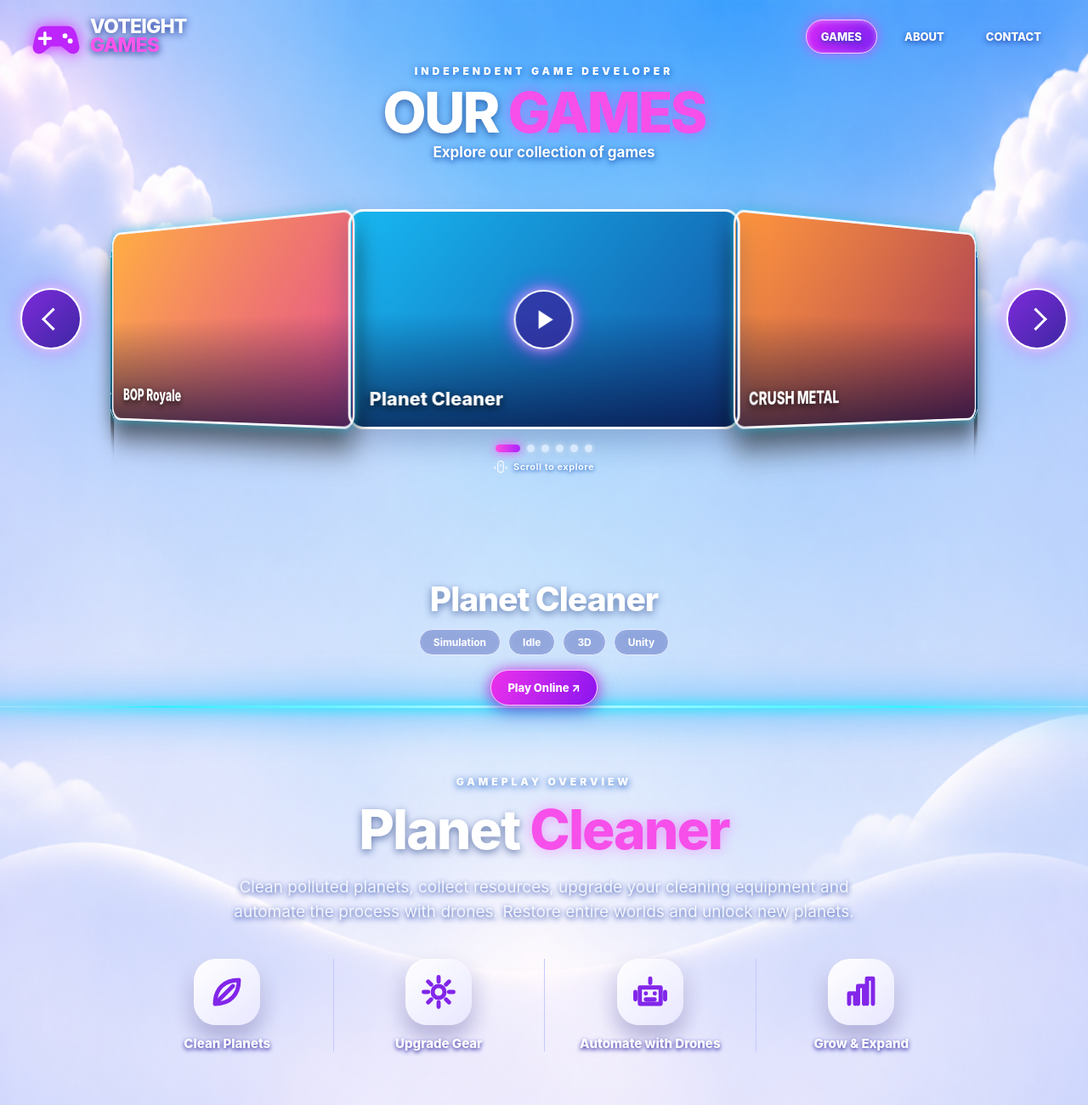
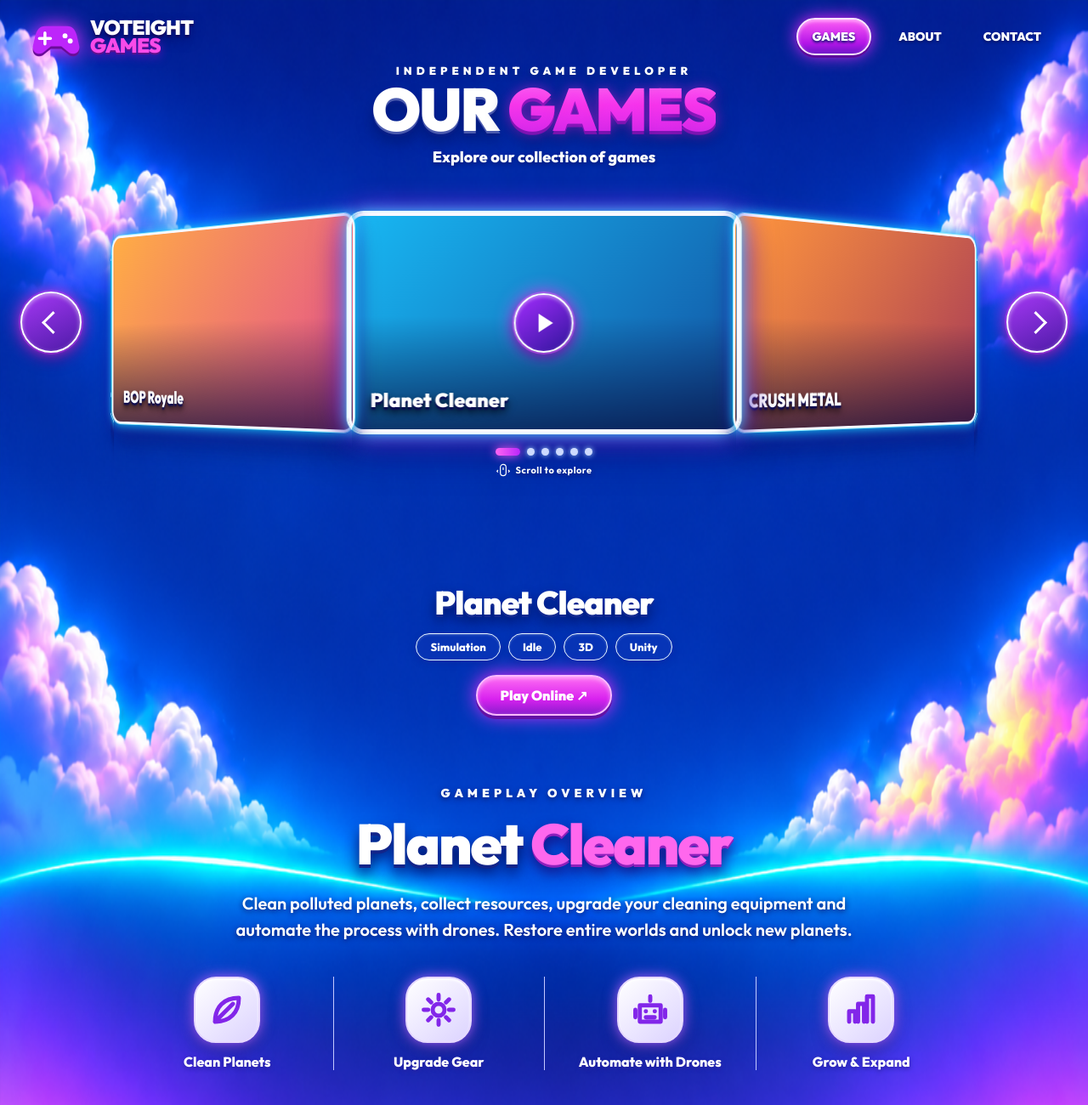
Before and after one commit to Vi2024ddt/Vi2024ddt.github.io, a plain HTML site: page index.html in a window 1280 px wide. Shown: the top 1300 px of the page at 85% size. Drawn offline with Linux system fonts and the light colour scheme.

Commit message:
Apply uploaded neon background and dimensional typography across portfolio

```diff
--- a/index.html
+++ b/index.html
@@ -1,5 +1,5 @@
 <!doctype html><html lang="en"><head><meta charset="utf-8"><meta name="viewport" content="width=device-width, initial-scale=1"><meta name="theme-color" content="#0756c7"><meta name="description" content="Voteight Games — independent game developer. Watch gameplay and explore our games."><title>Voteight Games — Our Games</title>
-<style>
+<link rel="preconnect" href="https://fonts.googleapis.com"><link rel="preconnect" href="https://fonts.gstatic.com" crossorigin><link href="https://fonts.googleapis.com/css2?family=Outfit:wght@400;500;600;700;800;900&family=Sora:wght@500;600;700;800&display=swap" rel="stylesheet"><style>
 :root{--ink:#151e4b;--purple:#772af4;--blue:#15a8f2;--muted:#42537e}*{box-sizing:border-box}html{scroll-behavior:smooth}body{margin:0;font-family:Inter,system-ui,Segoe UI,Arial,sans-serif;color:var(--ink);overflow-x:hidden;background:#edf5ff}button,a{font:inherit}button{cursor:pointer}a{text-decoration:none;color:inherit}
 .sky{position:relative;isolation:isolate;overflow:hidden;background:radial-gradient(ellipse at 69% 0%,#318be9 0%,#87c9ff 29%,transparent 57%),radial-gradient(ellipse at 0% 23%,#ffedff 0%,transparent 42%),linear-gradient(175deg,#e8e9ff 0%,#e4f6ff 49%,#f7f6ff 100%);padding-bottom:50px}
 .sky:after{content:"";position:absolute;z-index:-1;left:-8%;right:-8%;bottom:-65px;height:180px;border-radius:50% 50% 0 0;background:linear-gradient(100deg,#15b9ff,#f7fbff 35%,#fff 70%,#8d42fa);transform:rotate(-1deg)}
@@ -164,6 +164,47 @@ nav a:hover{color:#ffb6ff}
 .bottom a{color:#fff;background:linear-gradient(110deg,#d92df5,#7622e8);display:inline-block;border-radius:24px;padding:10px 15px;margin:2px 5px 2px 0;box-shadow:0 0 12px #a82eff88}
 footer{background:#130e4b;border-top:1px solid #a65aff}
 @media(max-width:650px){.sky{background-position:center top}.hero .eyebrow,.overview .eyebrow{letter-spacing:2px}.bottom{border-radius:22px 22px 0 0}}
+
+/* Neon reference refresh — use the actual uploaded background, not a simulated sky. */
+:root{--ink:#fff;--purple:#ef36f5;--blue:#29eaff}
+html{background:#081c8e}
+body{font-family:'Outfit',sans-serif;background:#071d8e;color:white}
+.sky{background:#0839ae url("Неоновый космический горизонт и облака.png") center top / 100% 100% no-repeat!important;min-height:100vh;padding-bottom:48px}
+.sky::before,.sky::after{display:none!important}
+header{height:86px;max-width:1460px}
+.brand{font-family:'Outfit',sans-serif;font-size:24px;font-weight:900;letter-spacing:-.8px;line-height:.88;text-shadow:0 3px 2px #100c62,0 6px 14px #080e6d}
+.brand span span{color:#f94be9;text-shadow:0 2px 1px #62118b,0 5px 12px #5d13bd}
+.brand-icon svg{filter:drop-shadow(0 3px 0 #6a0d99) drop-shadow(0 0 12px #fc2cff)}
+nav a{font-family:'Outfit',sans-serif;font-size:14px;font-weight:900;text-shadow:0 2px 3px #051469}
+nav a:first-child{background:linear-gradient(180deg,#ff5df5,#b315e8 70%,#6d15c8);border:2px solid #ffe4ff;box-shadow:inset 0 2px 4px #fff8,0 3px 0 #5c0a9b,0 0 20px #ef24ff}
+.hero>.eyebrow{top:-11px}
+.hero>h1{top:-11px;font-family:'Outfit',sans-serif;font-size:clamp(54px,5.5vw,84px);font-weight:900;letter-spacing:-2px;line-height:.95;margin:4px 0 9px;color:#fff;text-shadow:0 3px 0 #d6d7ff55,0 6px 2px #081e88,0 12px 18px #001263a6}
+.hero h1 span{color:#ff55eb;background:linear-gradient(180deg,#ff83f5 0%,#f83ae3 45%,#ba20e6 100%);-webkit-background-clip:text;background-clip:text;-webkit-text-fill-color:transparent;filter:drop-shadow(0 4px 0 #6b12a7) drop-shadow(0 7px 9px #001d7e)}
+.hero .eyebrow{font-size:13px;font-weight:900;letter-spacing:5px;color:#fff;text-shadow:0 2px 6px #002582}
+.hero .sub{font-size:18px;font-weight:800;color:#fff;text-shadow:0 2px 5px #001a75}
+.carousel-wrap{margin-top:45px}
+.game-card,.game-card.active{border:3px solid #f9f8ff!important;outline:none!important;box-shadow:0 0 0 1px #84eaff,0 0 15px #04eaff,0 0 29px #5c37ff88,0 22px 36px #00115e9c!important}
+.game-card.active{border-width:4px!important;box-shadow:0 0 0 2px #e5faff,0 0 18px #2afaff,0 0 35px #a72aff,0 22px 44px #000e6aa6!important}
+.game-card strong{font-family:'Outfit',sans-serif;font-weight:900;font-size:clamp(18px,1.8vw,27px);text-shadow:0 3px 2px #0c0b53,0 6px 10px #000c}
+.play-icon{background:linear-gradient(145deg,#a52dff,#30159c);border:2px solid white;box-shadow:inset 0 2px 4px #ffffff70,0 0 0 2px #e961ff66,0 0 22px #f33cff,0 5px 14px #05096c}
+.carousel-arrow{background:linear-gradient(155deg,#a638f5,#4d1ba7);border:2px solid #fff!important;color:white;box-shadow:inset 0 2px 5px #ffffff80,0 0 0 2px #d839f255,0 0 21px #f23cff,0 7px 18px #080b70}
+.carousel-arrow:hover{background:linear-gradient(145deg,#fa50f8,#8324df)}
+.progress-dot{background:#cddaff;box-shadow:0 0 6px #a5d8ff}
+.progress-dot[aria-current="true"]{background:linear-gradient(90deg,#ff65f3,#b927fa);box-shadow:0 0 12px #ff5af9}
+.scroll-hint{font-weight:700;color:white;text-shadow:0 2px 5px #001d76}
+.selected h2{font-family:'Outfit',sans-serif;font-size:clamp(33px,3vw,44px);font-weight:900;text-shadow:0 3px 0 #132a91,0 8px 15px #001466}
+.tag{background:#183cba50;border:1px solid #e9f6ff;border-radius:22px;color:#fff;font-weight:800;font-size:13px;box-shadow:inset 0 1px 3px #ffffff3d,0 3px 8px #101c884d}
+.game-links a{font-family:'Outfit',sans-serif;font-size:16px;font-weight:900;background:linear-gradient(180deg,#ff6df3,#d822ef 60%,#8d1ccf);border:2px solid #ffbaff;border-radius:26px;padding:12px 26px;box-shadow:inset 0 2px 5px #fff7,0 4px 0 #6311a4,0 0 22px #f22aff}
+.overview{margin-top:48px}
+.overview .eyebrow{font-size:14px;font-weight:900;letter-spacing:5px;text-shadow:0 2px 6px #09196e}
+.overview h2{font-family:'Outfit',sans-serif;font-weight:900;font-size:clamp(48px,5.2vw,75px);letter-spacing:-2px;text-shadow:0 4px 0 #13258a,0 10px 17px #000d63}
+.overview h2 span{color:#ff67ed;text-shadow:0 3px 0 #8e20bc,0 8px 16px #170a79}
+.overview p{font-size:20px;font-weight:600;color:#fff;text-shadow:0 2px 6px #09176b}
+.feature{font-family:'Outfit',sans-serif;font-size:16px;font-weight:800}
+.feature-icon{border:2px solid #e6d8ff;background:linear-gradient(140deg,#fff,#dcd3ff);box-shadow:inset 0 2px 3px #fff,0 0 16px #ae62ff,0 9px 18px #10156a8a}
+.bottom{background:linear-gradient(120deg,#131263,#24116e 55%,#141263);box-shadow:0 -3px 20px #a732f977}
+footer{background:#0d1048}
+@media(max-width:650px){.sky{background-size:auto 100%!important;background-position:center top!important}.hero>h1{font-size:48px}.hero .eyebrow{font-size:9px;letter-spacing:2px}.hero .sub{font-size:14px}.brand{font-size:16px}.carousel-wrap{margin-top:44px}.game-card strong{font-size:15px}.overview h2{font-size:46px}.overview p{font-size:16px}}
 </style></head><body>
 <div class="sky">
 <header><a href="#games" class="brand"><span class="brand-icon" aria-hidden="true"><svg viewBox="0 0 64 52" width="56" height="46" fill="none"><path d="M17 12h30c7 0 11 5 13 13l3 13c2 8-6 14-13 10l-11-9H25l-11 9C7 52-1 46 1 38l3-13C6 17 10 12 17 12Z" fill="#7E2BEE"/><path d="M17 21v15M9.5 28.5h15" stroke="white" stroke-width="4" stroke-linecap="round"/><circle cx="44" cy="25" r="3.3" fill="white"/><circle cx="51" cy="32" r="3.3" fill="white"/></svg></span><span>VOTEIGHT<br><span>GAMES</span></span></a><nav><a href="#games">GAMES</a><a href="#about">ABOUT</a><a href="#contact">CONTACT</a></nav></header>
```
